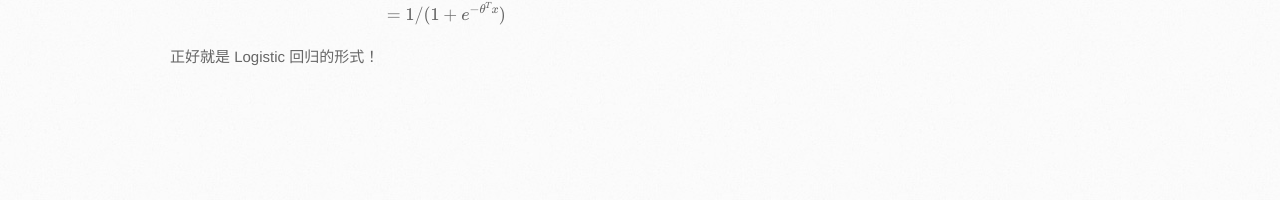
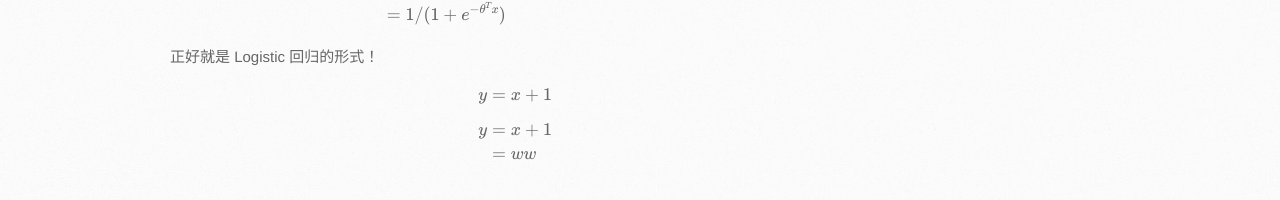
Before and after one commit to yangxuanzhi/yangxuanzhi.github.io, a Jekyll site: the page built from docs/_posts/CS229/2022-05-20-广义线性模型.md, in a window 1280 px wide. Shown: the part 1423-1623 px from the top of the page. Built offline with Jekyll 4.4.1, drawn with Linux system fonts in a browser that asks for light colours; our own code applies the rules of GitHub Pages for plain Markdown files; formulas are drawn with MathJax 3; before the commit the page ends 1534 px from its top, so only the background shows below that.

Commit message:
公式测试

```diff
--- a/docs/_layouts/default.html
+++ b/docs/_layouts/default.html
@@ -8,7 +8,6 @@
     <link rel="stylesheet" type="text/css" href="{{ site.baseurl }}/stylesheets/stylesheet.css" media="screen" />
     <link rel="stylesheet" type="text/css" href="{{ site.baseurl }}/stylesheets/pygment_trac.css" media="screen" />
     <link rel="stylesheet" type="text/css" href="{{ site.baseurl }}/stylesheets/print.css" media="print" />
-    <script src="https://cdn.mathjax.org/mathjax/latest/MathJax.js?config=TeX-AMS-MML_HTMLorMML" type="text/javascript"></script>
     <script type="text/x-mathjax-config">
         MathJax.Hub.Config({
             tex2jax: {
@@ -17,6 +16,7 @@
             }
         });
     </script>
+    <script src="https://cdn.mathjax.org/mathjax/latest/MathJax.js?config=TeX-AMS-MML_HTMLorMML" type="text/javascript"></script>
     <!--[if lt IE 9]>
     <script src="//html5shiv.googlecode.com/svn/trunk/html5.js"></script>
     <![endif]-->
--- a/docs/_posts/CS229/2022-05-20-广义线性模型.md
+++ b/docs/_posts/CS229/2022-05-20-广义线性模型.md
@@ -57,3 +57,13 @@ h_\theta(x)&=\mathrm{E}\left[y\mid x;\theta\right] \\
 \end{aligned}$$
 
 正好就是 Logistic 回归的形式！
+
+$$
+y=x+1
+$$
+
+$$\begin{aligned}
+y&=x+1\\
+&=ww
+\end{aligned}
+$$
```
